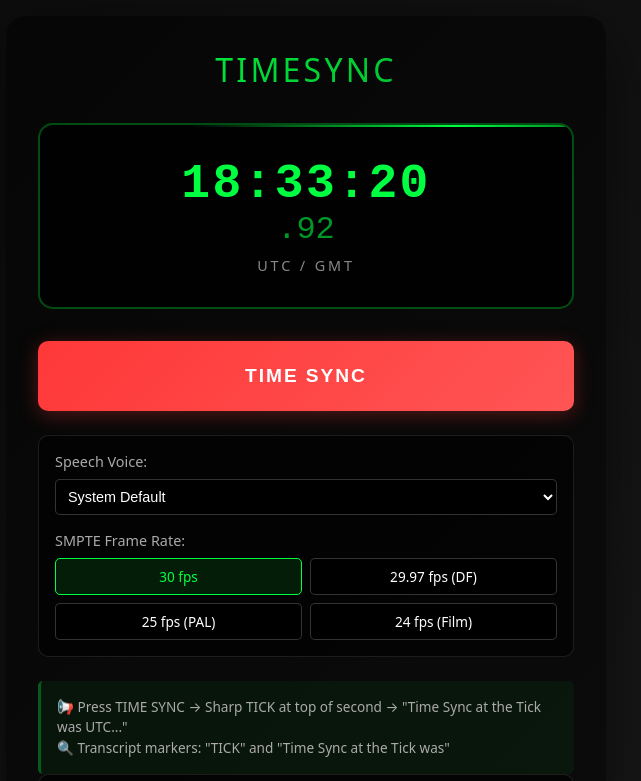
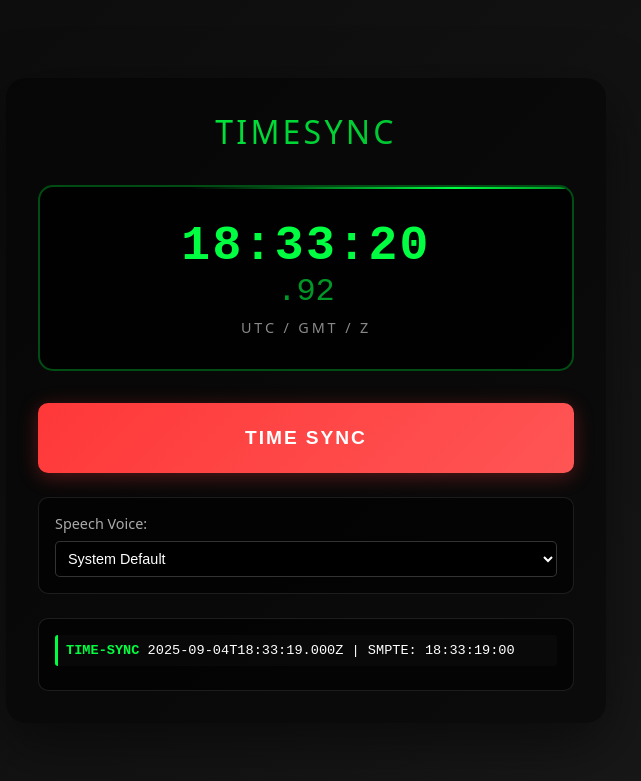
Before and after one commit to smurp/timesync.app, a plain HTML site: page index.html in a window 1280 px wide. Both pictures are taken after a click on the button "TIME SYNC". Shown: the top 781 px of the page, without its empty margins (334-975 px from the left). Drawn offline with Linux system fonts and the light colour scheme.

Commit message:
remove all junk
remove SMPTE settings and tedious help block

```diff
--- a/index.html
+++ b/index.html
@@ -164,35 +164,6 @@
             border-radius: 5px;
             font-size: 0.9rem;
             cursor: pointer;
-            margin-bottom: 1rem;
-        }
-
-        .smpte-selector {
-            display: grid;
-            grid-template-columns: repeat(2, 1fr);
-            gap: 0.5rem;
-            margin-top: 0.5rem;
-        }
-
-        .fps-option {
-            padding: 0.5rem;
-            background: rgba(0, 0, 0, 0.8);
-            border: 1px solid rgba(255, 255, 255, 0.2);
-            border-radius: 5px;
-            text-align: center;
-            cursor: pointer;
-            transition: all 0.2s;
-            font-size: 0.85rem;
-        }
-
-        .fps-option:hover {
-            border-color: rgba(0, 255, 65, 0.5);
-        }
-
-        .fps-option.active {
-            background: rgba(0, 255, 65, 0.1);
-            border-color: #00ff41;
-            color: #00ff41;
         }
 
         .log-area {
@@ -234,17 +205,6 @@
             z-index: 1000;
             text-align: center;
             box-shadow: 0 10px 40px rgba(0, 136, 255, 0.5);
-        }
-
-        .help-text {
-            margin-top: 1rem;
-            padding: 1rem;
-            background: rgba(0, 255, 65, 0.05);
-            border-left: 3px solid rgba(0, 255, 65, 0.3);
-            border-radius: 5px;
-            font-size: 0.85rem;
-            color: #aaa;
-            line-height: 1.5;
         }
 
         @media (max-width: 640px) {
@@ -304,7 +264,7 @@
         <div class="clock-display">
             <div class="time-main" id="timeMain">00:00:00</div>
             <div class="time-millis">.<span id="timeMillis">00</span></div>
-            <div class="timezone-label">UTC / GMT</div>
+            <div class="timezone-label">UTC / GMT / Z</div>
         </div>
 
         <button class="sync-button" id="syncButton" type="button">
@@ -316,33 +276,14 @@
             <select id="voiceSelect">
                 <option value="">System Default</option>
             </select>
-
-            <div style="color: #aaa; font-size: 0.9rem; margin-bottom: 0.5rem;">SMPTE Frame Rate:</div>
-            <div class="smpte-selector">
-                <div class="fps-option active" data-fps="30">30 fps</div>
-                <div class="fps-option" data-fps="29.97">29.97 fps (DF)</div>
-                <div class="fps-option" data-fps="25">25 fps (PAL)</div>
-                <div class="fps-option" data-fps="24">24 fps (Film)</div>
-            </div>
         </div>
 
-        <div class="help-text">
-            📢 Press TIME SYNC → Sharp TICK at top of second → "Time Sync at the Tick was UTC..."<br>
-            🔍 Transcript markers: "TICK" and "Time Sync at the Tick was"
-        </div>
-
-        <div class="log-area" id="logArea">
-            <div class="log-entry">
-                <strong>READY</strong> - Press TIME SYNC to mark precise second boundary with audio tick
-            </div>
-        </div>
+        <div class="log-area" id="logArea"></div>
     </div>
 
     <script>
         // Global state
         let audioContext = null;
-        let currentFPS = 30;
-        let isDropFrame = false;
         const synth = window.speechSynthesis;
         let voices = [];
 
@@ -413,22 +354,13 @@
             osc.stop(now + 0.01);
         }
 
-        // Convert to SMPTE timecode
-        function toSMPTE(date, fps, dropFrame = false) {
+        // Convert to SMPTE timecode (fixed at 30fps non-drop)
+        function toSMPTE(date) {
             const hours = date.getUTCHours().toString().padStart(2, '0');
             const minutes = date.getUTCMinutes().toString().padStart(2, '0');
             const seconds = date.getUTCSeconds().toString().padStart(2, '0');
             const ms = date.getUTCMilliseconds();
-
-            let frames = Math.floor((ms / 1000) * fps);
-
-            if (dropFrame && fps === 29.97) {
-                const totalSeconds = date.getUTCHours() * 3600 + date.getUTCMinutes() * 60 + date.getUTCSeconds();
-                const totalFrames = totalSeconds * 30 + frames;
-                const droppedFrames = Math.floor(totalSeconds / 60) * 2 - Math.floor(totalSeconds / 600) * 2;
-                frames = (totalFrames - droppedFrames) % 30;
-            }
-
+            const frames = Math.floor((ms / 1000) * 30);
             return `${hours}:${minutes}:${seconds}:${frames.toString().padStart(2, '0')}`;
         }
 
@@ -474,21 +406,16 @@
             requestAnimationFrame(updateClock);
         }
 
-        // Add log entry
-        function addLog(type, message, time = new Date()) {
+        // Add log entry (simplified for TIME-SYNC only)
+        function addLog(time) {
             const logArea = document.getElementById('logArea');
             const entry = document.createElement('div');
             entry.className = 'log-entry';
 
             const isoTime = time.toISOString();
-            const displayTime = isoTime.split('T')[1].replace('Z', '');
-            const smpteTime = toSMPTE(time, currentFPS, isDropFrame);
+            const smpteTime = toSMPTE(time);
 
-            // Show milliseconds for TIME-SYNC entries
-            const ms = time.getMilliseconds().toString().padStart(3, '0');
-            const preciseTime = type === 'TIME-SYNC' ? `${displayTime.slice(0, -4)}.${ms}` : displayTime;
-
-            entry.innerHTML = `<strong>${type}</strong> ${preciseTime} UTC | SMPTE: ${smpteTime}<br>${message}`;
+            entry.innerHTML = `<strong>TIME-SYNC</strong> ${isoTime} | SMPTE: ${smpteTime}`;
 
             logArea.insertBefore(entry, logArea.firstChild);
 
@@ -497,12 +424,10 @@
                 logArea.removeChild(logArea.lastChild);
             }
 
-            console.log(`TimeSync ${type}:`, {
+            console.log('TimeSync:', {
                 iso: isoTime,
                 smpte: smpteTime,
-                message: message,
-                fps: currentFPS,
-                milliseconds: ms
+                milliseconds: time.getMilliseconds()
             });
         }
 
@@ -549,24 +474,15 @@
                     synth.speak(utterance);
                     statusDiv.style.display = 'none';
 
-                    // Log the event
-                    const shortTime = tickTime.toISOString().split('T')[1].slice(0, 8);
-                    addLog('TIME-SYNC', `Sharp TICK at ${shortTime} → Spoken: "${announcement}"`, tickTime);
+                    // Log the sync event
+                    addLog(tickTime);
+
+                    // Also log the spoken announcement for debugging
+                    console.log('Announcement spoken:', announcement);
                 }, 200); // Small delay to separate TICK from announcement
 
             }, msToNextSecond);
         }
-
-        // Handle frame rate selection
-        document.querySelectorAll('.fps-option').forEach(option => {
-            option.addEventListener('click', function() {
-                document.querySelectorAll('.fps-option').forEach(o => o.classList.remove('active'));
-                this.classList.add('active');
-                currentFPS = parseFloat(this.dataset.fps);
-                isDropFrame = currentFPS === 29.97;
-                addLog('CONFIG', `Frame rate changed to ${this.textContent}`);
-            });
-        });
 
         // Event listeners
         document.getElementById('syncButton').addEventListener('click', handleTimeSync);
```
